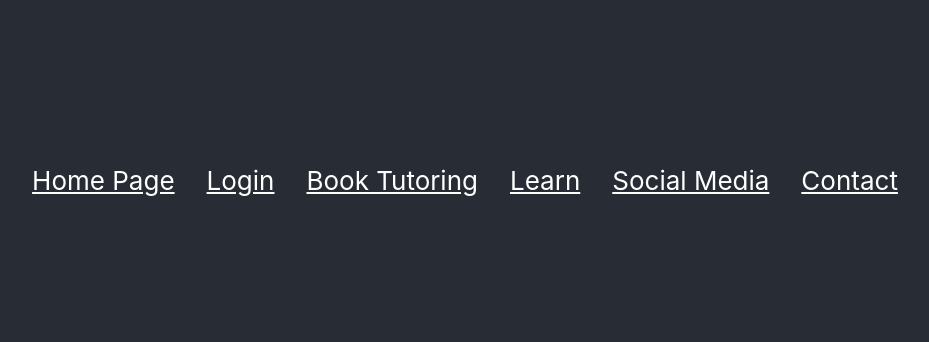
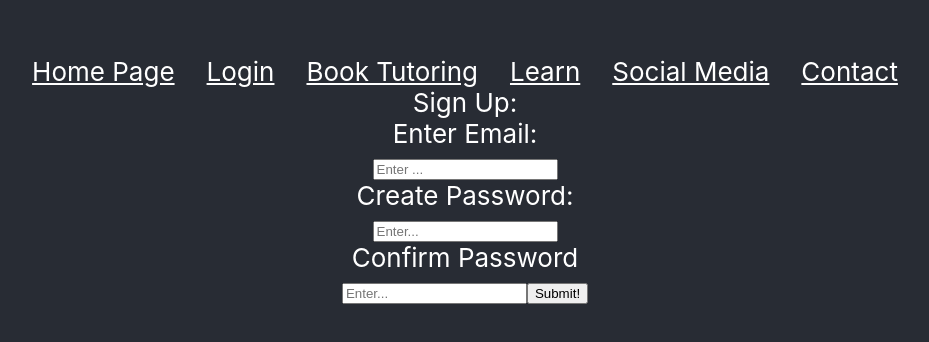
Before and after one commit to thakaj/dans-website, a React (Create React App) app in the folder client/: page /signup in a window 1280 px wide. Shown: the part 220-562 px from the top of the page, without its empty margins (175-1104 px from the left). Built offline with nearby package versions, Linux system fonts and the light colour scheme; no server answers.

Commit message:
fixed some bugs with my backend. Worked on creating login functionality for users.

```diff
--- a/client/package.json
+++ b/client/package.json
@@ -14,6 +14,7 @@
     "@testing-library/react": "^11.1.0",
     "@testing-library/user-event": "^12.1.10",
     "react": "^17.0.2",
+    "react-calendar": "^3.4.0",
     "react-dom": "^17.0.2",
     "react-external-link": "^1.2.2",
     "react-router-dom": "^5.3.0",
--- a/client/src/App.js
+++ b/client/src/App.js
@@ -8,6 +8,8 @@ import TutoringPage from './BookTutoring/TutoringPage';
 import LearnPage from './Learn/LearnPage';
 import SocialMediaPage from './Social Media/SocialMediaPage';
 import ContactPage from './Contact/ContactPage';
+import StudentSignUp from './Login/StudentSignUp,';
+import UpdateStudent from './Login/UpdateStudent';
 
 
 function App() {
@@ -34,11 +36,10 @@ function App() {
   }
 
 
-
   return (
     <div className="App">
       <header className="App-header">
-        <NavBar handleLogout={handleLogout} />
+        <NavBar handleLogout={handleLogout} currentStudent={currentStudent} />
         <Switch>
         <Route exact path= "/login">
           <StudentLogin handleLogin={handleLogin} currentStudent={currentStudent}/>
@@ -58,6 +59,12 @@ function App() {
         <Route exact path = "/contact">
           <ContactPage />
         </Route>
+        <Route exact path = "/signup">
+          <StudentSignUp handleLogin={handleLogin} currentStudent={currentStudent} />
+        </Route>
+        <Route exact path = "/update">
+          <UpdateStudent currentStudent={currentStudent} />
+        </Route>
         </Switch>
       </header>
     </div>
--- a/client/src/BookTutoring/TutoringPage.js
+++ b/client/src/BookTutoring/TutoringPage.js
@@ -1,9 +1,12 @@
 import React from "react";
+import TutoringCalender from "./TutoringCalender";
 
 function TutoringPage(){
 //purpose of this component is to render all the tutoring documents
     return (
-        <div>Hello tutoring page</div>
+        <div>Hello tutoring page
+            <TutoringCalender />
+        </div>
     )
 }
 export default TutoringPage
--- a/client/src/HomePage/AboutMe.js
+++ b/client/src/HomePage/AboutMe.js
@@ -7,22 +7,18 @@ function AboutMe(){
             <h3>Dan Conolloy: Electric Bass, Upright Bass, Guitar, Piano, Drums</h3>
             <article>
                 <p>
-                Central New Jersey musician Dan Connolly has been studying music and honing his craft for 17 years. Born in 1996, Dan started playing piano at a very early age and has gradually moved on to study the electric and bass guitars, drums, and cello. While playing the piano laid the framework for his love of music, this talented and multi-faceted musician is most passionate about developing his skills with the electric and upright bass. Connolly was educated at Rutgers University, obtaining a degree in Music Education. This has allowed him to expand on his love of music while giving him the tools needed to mentor and train others with similar passions. His preferred style of music is Jazz and is currently studying with legendary jazz bassist Kenneth Davies who is the lead double bassist for the New York Philharmonic Orchestra. Connolly is also finishing his degree in Jazz Studies, further expanding on his talent and education through his passion for music.
+                Central New Jersey musician Dan Connolly has been studying music and honing his craft for 17 years. Born in 1996, Dan started playing piano at a very early age and has gradually moved on to study the electric and bass guitars, drums, and cello. While playing the piano laid the framework for his love of music, this talented and multi-faceted musician is most passionate about developing his skills with the electric and upright bass.
                 </p>
             </article>
             <article>
-                <ul>
-                    Education:
-                    <li>
-                    Rutgers University — Bachelor of Music with a Concentration in Jazz Performance
-                    </li>
-                    <li>
-                        Mason Gross School of the Arts
-                    </li>
-                    <li>
-                        Watchung Hills Regional High School
-                    </li>
-                </ul>
+                <p>
+                Connolly was educated at Rutgers University, obtaining a degree in Music Education. This has allowed him to expand on his love of music while giving him the tools needed to mentor and train others with similar passions. His preferred style of music is Jazz and is currently studying with legendary jazz bassist Kenneth Davies who is the lead double bassist for the New York Philharmonic Orchestra. Connolly has also finished his degree in Jazz Studies, further expanding on his talent and education through his passion for music.
+                </p>
+            </article>
+            <article>
+                <p>
+                Dan is currently doing what?
+                </p>
             </article>
 
         </div>
--- a/client/src/Login/StudentLogin.js
+++ b/client/src/Login/StudentLogin.js
@@ -1,11 +1,11 @@
-import React, {useState} from "react";
-import {Redirect} from "react-router-dom"
+import React from "react";
+import {Redirect, useHistory} from "react-router-dom"
+import { useState} from 'react'
 
 function StudentLogin({currentStudent, handleLogin}){
     const [email, setEmail] = useState("")
     const [password, setPassword] = useState("")
-    const [errors, setErrors] = useState("")
-
+    const history = useHistory()
 
     function handleSubmit(e){
         e.preventDefault()
@@ -32,7 +32,8 @@ function StudentLogin({currentStudent, handleLogin}){
         })
         else {
             r.json()
-            .then(e => setErrors(e.errors))
+            .then(e => {
+                console.log(e.errors)})
         }
     })
 }
@@ -42,8 +43,6 @@ if (currentStudent){
 
     return (
         <div>
-             {errors.length > 0 &&<h2 style={{ color: "black" }} >Error: {errors} please try again</h2>}
-            <label>Login: </label>
              <form onSubmit={handleSubmit}>
              <label> Email: </label><br/>
                <input type="text"  id="email"
@@ -60,6 +59,8 @@ if (currentStudent){
                 <button type="submit">Submit!</button>
                 <br/>
              </form>
+             <div>Create your own account here: {<button type="submit" onClick={() => {history.push("/signup")}}>Register</button>}
+            </div>
         </div>
     )
 }
--- a/client/src/Login/StudentSignUp,.js
+++ b/client/src/Login/StudentSignUp,.js
@@ -0,0 +1,73 @@
+import React from 'react'
+import { useState} from 'react'
+import {useHistory} from "react-router-dom"
+
+function StudentSignUp({currentStudent, handleLogin}){
+    const [email, setEmail] = useState("")
+    const [password, setPassword] = useState("")
+    const [passwordConfirmation, setPasswordConfirmation] = useState("")
+    const history = useHistory()
+
+    function handleSubmit(e){
+        e.preventDefault()
+        fetch("/signup", {
+            method: "Post",
+            headers: {
+                "Accepts": "application/json",
+                "Content-Type": "application/json"
+            },
+            body: JSON.stringify({
+                student: {
+                    email,
+                    password,
+                    password_confirmation: passwordConfirmation
+                }
+            })
+        })
+        .then(r => {
+            if (r.ok){
+                r.json()
+                    .then(data => {
+                        handleLogin(data)
+                        setEmail("")
+                        setPassword("")
+                        setPasswordConfirmation("")
+                        history.push("/update")
+            })
+            }else {
+                r.json()
+                .then(e => console.log(e))
+            }
+        })
+    }
+
+
+
+    return (
+        <div>
+            <label>Sign Up: </label>
+             <form onSubmit={handleSubmit}>
+             <label> Enter Email: </label><br/>
+               <input type="text"  id="email-input"
+               onChange={e => setEmail(e.target.value)}
+               value={email}
+               placeholder="Enter ..."
+               /><br/>
+               <label> Create Password: </label><br/>
+               <input type="text" id="password-input"
+               onChange={e=> setPassword(e.target.value)}
+               value={password}
+               placeholder="Enter..."
+               /><br/>
+               <label> Confirm Password </label><br/>
+               <input type="text" id="passwordConirmation-input"
+               onChange={e=> setPasswordConfirmation(e.target.value)}
+               value={passwordConfirmation}
+               placeholder="Enter..."
+               />
+               <button type="submit">Submit!</button>
+           </form>
+        </div>
+    )
+}
+export default StudentSignUp
--- /dev/null
+++ b/client/src/Login/UpdateStudent.js
@@ -0,0 +1,59 @@
+import React from "react";
+import {useHistory} from "react-router-dom"
+import { useState} from 'react'
+
+function UpdateStudent({currentStudent}){
+    const [firstName, setFristName] = useState("")
+    const [lastName, setLastName] = useState("")
+    const history = useHistory()
+
+    function handleSubmit(e){
+        e.preventDefault()
+        fetch(`/student/${currentStudent.id}`, {
+            method: "PATCH",
+            headers: {
+                "Content-Type": "application/json",
+                "Accepts": "application/json"
+            },
+            body: JSON.stringify({first_name: firstName, last_name: lastName})
+        })
+        .then(r => {
+            if (r.ok && (firstName.length > 0 || lastName.length > 0)){
+                r.json()
+                .then(data =>{
+                    console.log(data)
+                    setLastName("")
+                    setFristName("")
+                    history.push("/")
+                })
+            }else {
+                r.json()
+                .then(e =>{
+                    alert(e.errors)
+                })
+            }
+        })
+    }
+
+
+    return (
+        <div>
+             <form onSubmit={handleSubmit}>
+             <label> Enter First Name: </label><br/>
+              <input type="text"  name="firstName"
+               onChange={e => setFristName(e.target.value)}
+               value={firstName}
+               placeholder="Enter ..."
+               /><br/>
+                <label> Enter Last Name: </label><br/>
+               <input type="text"  name="lastName"
+               onChange={e => setLastName(e.target.value)}
+               value={lastName}
+               placeholder="Enter ..."
+               />
+               <button type="submit">Submit!</button>
+           </form>
+        </div>
+    )
+}
+export default UpdateStudent
--- a/client/src/NavBar/NavBar.js
+++ b/client/src/NavBar/NavBar.js
@@ -1,14 +1,24 @@
 import React from "react";
 import {Link} from "react-router-dom"
 
-function NavBar({handleLogout}){
+function NavBar({handleLogout, currentStudent}){
+    function handleDelete(){
+        fetch("/logout", {
+            method: "DELETE"
+        })
+        .then(r => r.json())
+        .then(() => {
+            console.log("logout was sucessful")
+            handleLogout()
+        })
 
+    }
 
     return (
         <header>
             <nav >
                 <Link className="navbar" to="/">Home Page</Link>
-                <Link className="navbar"to="/login">Login</Link>
+                {currentStudent ? (<Link className="navBar" to="/" onClick={handleDelete}>Logout</Link>) : (<Link className="navbar"to="/login">Login</Link>)}
                 <Link className="navbar" to="/tutoring">Book Tutoring</Link>
                 <Link className="navbar" to="/learn">Learn</Link>
                 <Link className="navbar" to="/social">Social Media</Link>
```
Also changed, not shown: 1 other file (tests, documents, lock files or other folders).
